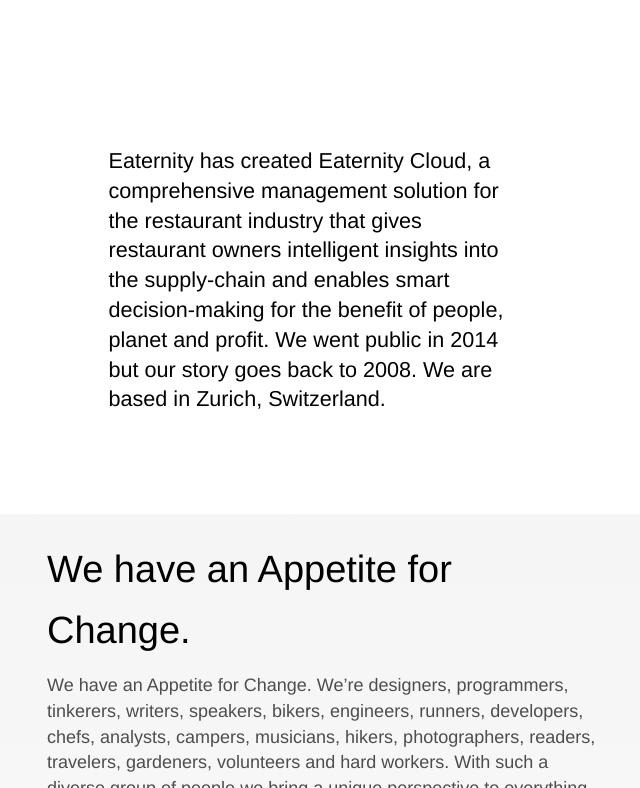
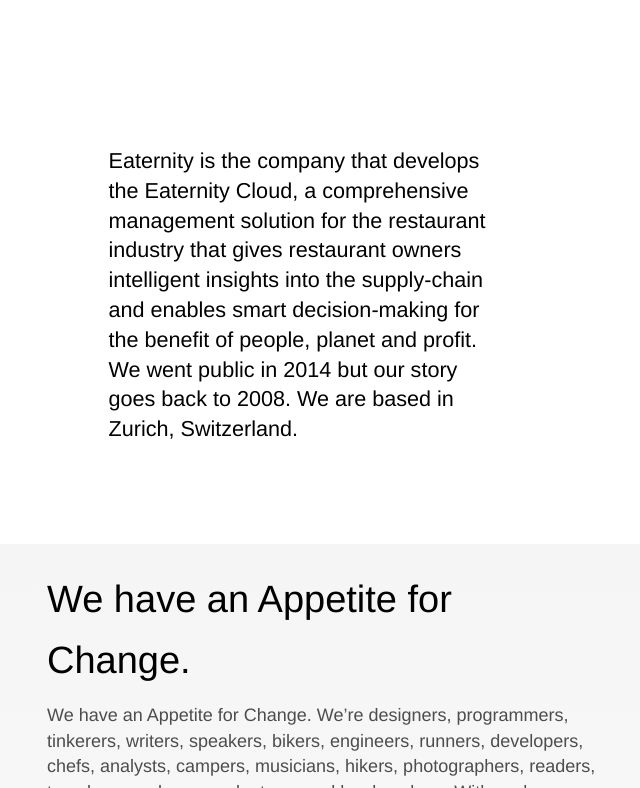
Before and after one commit to Spirateandacookie/eaternity-com, a Jekyll site: the page built from _posts/en/about/0000-01-01-us.md, in a window 1280 px wide and 900 px high, scrolled down 696 px, cut to the strip 112-900 px from the top of the window. Shown: the whole strip, without its empty margins (218-858 px from the left). Built offline with Jekyll 4.4.1, drawn with Linux system fonts in a browser that asks for light colours.

Commit message:
not ready yet

```diff
--- a/_posts/en/about/0000-01-01-us.md
+++ b/_posts/en/about/0000-01-01-us.md
@@ -31,7 +31,7 @@ categories: about
 	<div class="row" style="height:100px">
 		<div class="col-md-1"></div>
 		<div class="col-md-6">
-			<div style="line-height: 1.38;clear: both;width: 396px;margin: 150px 0 0 0px;border-radius: 3px;background-color: rgba(0, 0, 0, 0);font-size: 1.2em;text-align: left;float: right; color: #000">Eaternity has created Eaternity Cloud, a comprehensive management solution for the restaurant industry that gives restaurant owners intelligent insights into the supply-chain and enables smart decision-making for the benefit of people, planet and profit. We went public in 2014 but our story goes back to 2008.  We are based in Zurich, Switzerland.</div>
+			<div style="line-height: 1.38;clear: both;width: 396px;margin: 150px 0 0 0px;border-radius: 3px;background-color: rgba(0, 0, 0, 0);font-size: 1.2em;text-align: left;float: right; color: #000">Eaternity is the company that develops the Eaternity Cloud, a comprehensive management solution for the restaurant industry that gives restaurant owners intelligent insights into the supply-chain and enables smart decision-making for the benefit of people, planet and profit. We went public in 2014 but our story goes back to 2008.  We are based in Zurich, Switzerland.</div>
 
 		</div>
 		<div class="col-md-4"></div>
```
